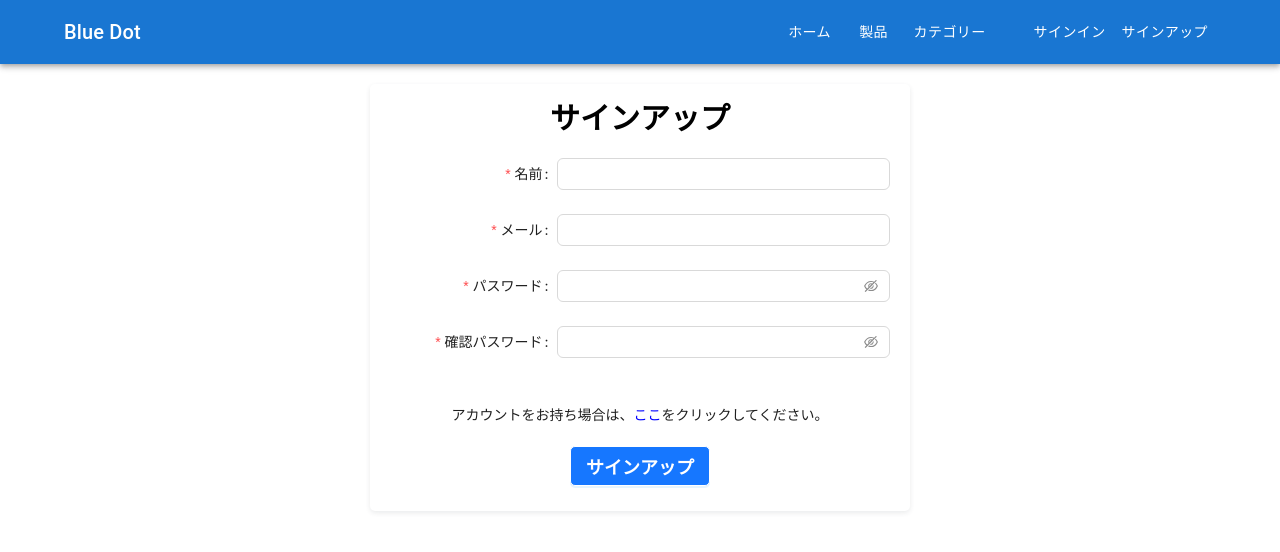
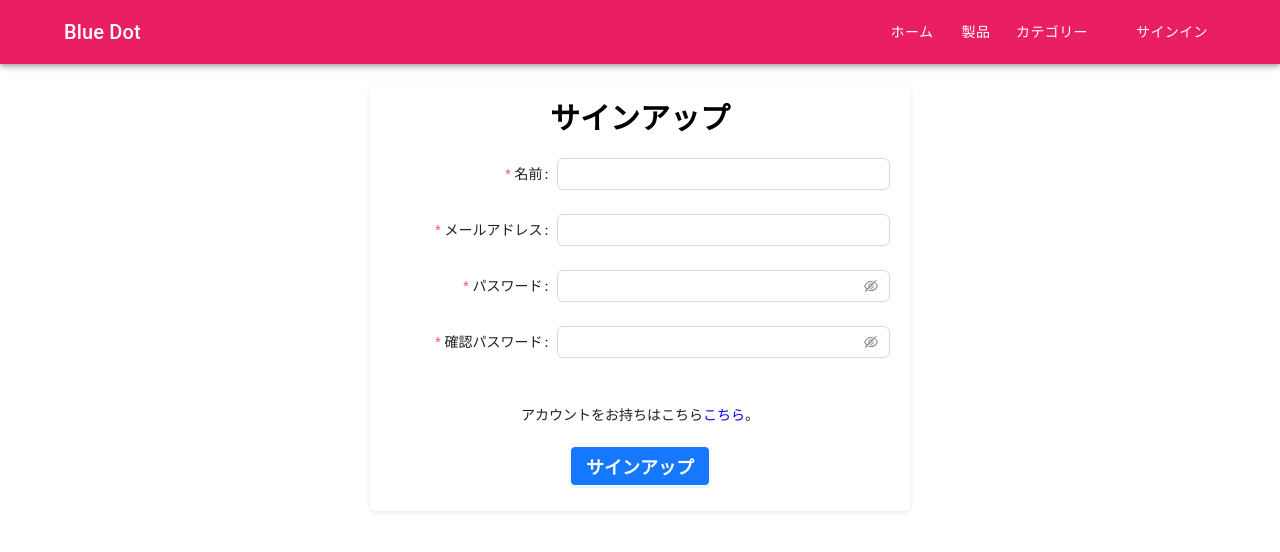
Before and after one commit to Sherly1001/itss3-bluedot, a React (Vite) app in the folder frontend/: page /sign-up in a window 1280 px wide. Shown: the top 552 px of the page. Built offline with nearby package versions, Linux system fonts and the light colour scheme.

Commit message:
Sprint1 Fixing UI

```diff
--- a/frontend/src/App.tsx
+++ b/frontend/src/App.tsx
@@ -6,20 +6,24 @@ import Products from './pages/Products/Products';
 import Categories from './pages/Categories/Categories';
 import SignIn from './pages/SignIn/SignIn';
 import SignUp from './pages/SignUp/SignUp';
+import { ThemeProvider } from "@mui/material/styles";
+import { myTheme } from './styles/myTheme';
 
 function App() {
   return (
     <BrowserRouter>
-      <div className="App">
-        <Header />
-        <Routes>
-          <Route path='/' element={<HomePage />}/>
-          <Route path='/products' element={<Products />}/>
-          <Route path='/categories' element={<Categories />}/>
-          <Route path='/sign-in' element={<SignIn />}/>
-          <Route path='/sign-up' element={<SignUp />}/>
-        </Routes>
-      </div>
+      <ThemeProvider theme={myTheme}>
+        <div className="App">
+          <Header />
+          <Routes>
+            <Route path='/' element={<HomePage />} />
+            <Route path='/products' element={<Products />} />
+            <Route path='/categories' element={<Categories />} />
+            <Route path='/sign-in' element={<SignIn />} />
+            <Route path='/sign-up' element={<SignUp />} />
+          </Routes>
+        </div>
+      </ThemeProvider>
     </BrowserRouter>
   );
 }
--- a/frontend/src/components/Header/Header.tsx
+++ b/frontend/src/components/Header/Header.tsx
@@ -17,6 +17,7 @@ import { NavLink, useNavigate } from 'react-router-dom';
 import AccountCircle from '@mui/icons-material/AccountCircle';
 import MenuItem from '@mui/material/MenuItem';
 import Menu from '@mui/material/Menu';
+import { red } from '@mui/material/colors';
 
 interface Props {
     /**
@@ -101,7 +102,7 @@ function Header(props: Props) {
     const container = window !== undefined ? () => window().document.body : undefined;
 
     return (
-        <AppBar position="static">
+        <AppBar position="static" color='primary'>
             <Container maxWidth="lg">
                 <Toolbar disableGutters>
                     <IconButton
@@ -180,11 +181,6 @@ function Header(props: Props) {
                                     サインイン
                                 </Button>
                             </NavLink>
-                            <NavLink to={'/sign-up'}>
-                                <Button sx={{ color: '#fff' }}>
-                                    サインアップ
-                                </Button>
-                            </NavLink>
                         </Box>
                     )}
                 </Toolbar>
--- a/frontend/src/pages/HomePage/HomePage.tsx
+++ b/frontend/src/pages/HomePage/HomePage.tsx
@@ -22,7 +22,7 @@ const data = [
 function HomePage() {
     return (
         <>
-            <Box sx={{ width: "80%", textAlign: 'center', margin: '30px auto', }}>
+            <Box sx={{ width: "80%", textAlign: 'center', margin: '30px auto' }}>
                 <Search placeholder="検索 ..." enterButton="検索" size="large" />
             </Box>
             <Box sx={{ width: "80%", textAlign: 'center', margin: '30px auto', display: 'flex', justifyContent: 'space-around'}}>
--- a/frontend/src/pages/SignIn/SignIn.tsx
+++ b/frontend/src/pages/SignIn/SignIn.tsx
@@ -17,7 +17,7 @@ function SignIn() {
             const res = await axios.post('http://localhost:3000/user/login', body)
             localStorage.setItem('token', res.data.data.access_token)
             navigate('/')
-        }catch(e: any){
+        } catch (e: any) {
             setError('メールアドレスまたはパスワードが無効です!再試行。')
             throw new Error(e)
         }
@@ -39,18 +39,22 @@ function SignIn() {
                     rules={[
                         {
                             required: true,
-                            message: 'Please input your E-mail!',
+                            message: 'メールアドレスを入力してください!',
                         },
                     ]}
                 >
-                    <Input prefix={<MailOutlined className="site-form-item-icon" />} type="email" placeholder="メール" />
+                    <Input
+                        prefix={<MailOutlined className="site-form-item-icon" />}
+                        type="email"
+                        placeholder="メールアドレス"
+                    />
                 </Form.Item>
                 <Form.Item
                     name="password"
                     rules={[
                         {
                             required: true,
-                            message: 'Please input your Password!',
+                            message: 'パスワードを入力してください!',
                         },
                     ]}
                 >
@@ -60,16 +64,16 @@ function SignIn() {
                         placeholder="パスワード"
                     />
                 </Form.Item>
-                {error && <span style={{color: 'red'}}>{error}</span>}
-                <br/>
+                {error && <span style={{ color: 'red' }}>{error}</span>}
+                <br />
                 <span>
-                    アカウントをお持ちでない場合は、
+                    アカウントをお持ちでない方はこちら
                     <NavLink
                         style={{ color: "blue" }}
                         to="/sign-up"
-                    >ここ
+                    >こちら
                     </NavLink>
-                    をクリックしてください。
+                    。
                 </span>
                 <div>
                     <Button
--- a/frontend/src/pages/SignUp/SignUp.tsx
+++ b/frontend/src/pages/SignUp/SignUp.tsx
@@ -43,7 +43,8 @@ function SignUp() {
             await axios.post('http://localhost:3000/user', body)
             navigate('/sign-in')
         }catch(e: any){
-            setError('新しいアカウントを作成できません!再試行。')
+            console.log(e.response.status)
+            setError('このメールはすでに存在しています。')
             throw new Error(e)
         }
     }
@@ -68,7 +69,7 @@ function SignUp() {
                     rules={[
                         {
                             required: true,
-                            message: 'Please input your username!',
+                            message: '名前を入力してください。',
                             whitespace: true,
                         },
                     ]}
@@ -77,15 +78,15 @@ function SignUp() {
                 </Form.Item>
                 <Form.Item
                     name="email"
-                    label="メール"
+                    label="メールアドレス"
                     rules={[
                         {
                             type: 'email',
-                            message: 'The input is not valid E-mail!',
+                            message: '入力は有効な電子メールではありません。',
                         },
                         {
                             required: true,
-                            message: 'Please input your E-mail!',
+                            message: 'メールアドレスを入力してください。',
                         },
                     ]}
                 >
@@ -98,7 +99,7 @@ function SignUp() {
                     rules={[
                         {
                             required: true,
-                            message: 'Please input your password!',
+                            message: 'パスワードを入力してください。',
                         },
                     ]}
                     hasFeedback
@@ -114,14 +115,14 @@ function SignUp() {
                     rules={[
                         {
                             required: true,
-                            message: 'Please confirm your password!',
+                            message: 'パスワードを確認してください。',
                         },
                         ({ getFieldValue }) => ({
                             validator(_, value) {
                                 if (!value || getFieldValue('password') === value) {
                                     return Promise.resolve();
                                 }
-                                return Promise.reject(new Error('The two passwords that you entered do not match!'));
+                                return Promise.reject(new Error('入力した 2 つのパスワードが一致しません。'));
                             },
                         }),
                     ]}
@@ -130,13 +131,13 @@ function SignUp() {
                 </Form.Item>
                 {error && <span style={{color: 'red'}}>{error}</span>}
                 <br />
-                <span>アカウントをお持ち場合は、
+                <span>アカウントをお持ちはこちら
                     <NavLink
                         style={{ color: "blue" }}
                         to="/sign-in"
-                    >ここ
+                    >こちら
                     </NavLink>
-                    をクリックしてください。
+                    。
                 </span>
                 <div>
                     <Button
--- /dev/null
+++ b/frontend/src/styles/myTheme.ts
@@ -0,0 +1,9 @@
+import { createTheme } from "@mui/material/styles";
+
+export const myTheme: any = createTheme({
+    palette: {
+        primary: {
+            main: '#e91e63'
+        }
+    }
+});
```
